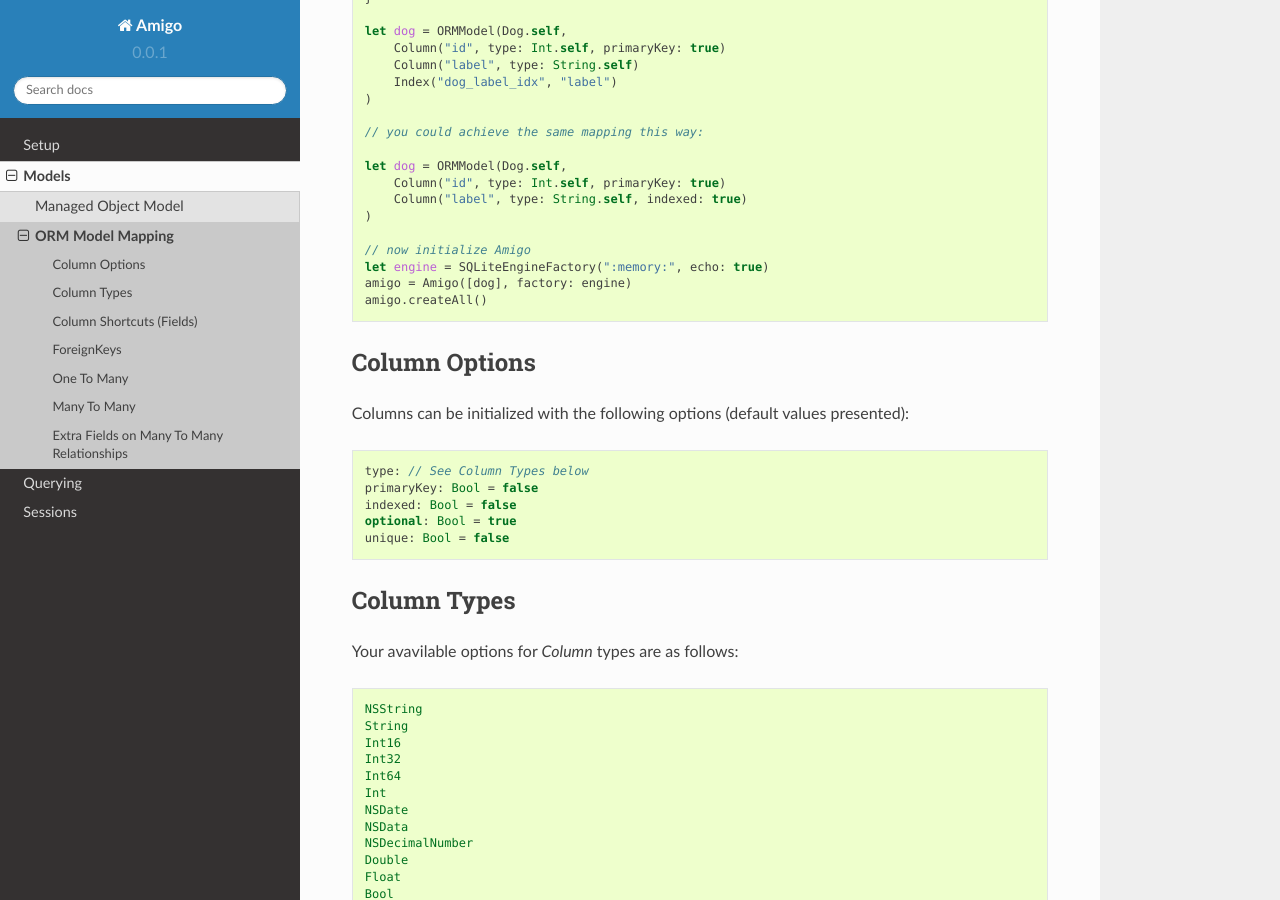
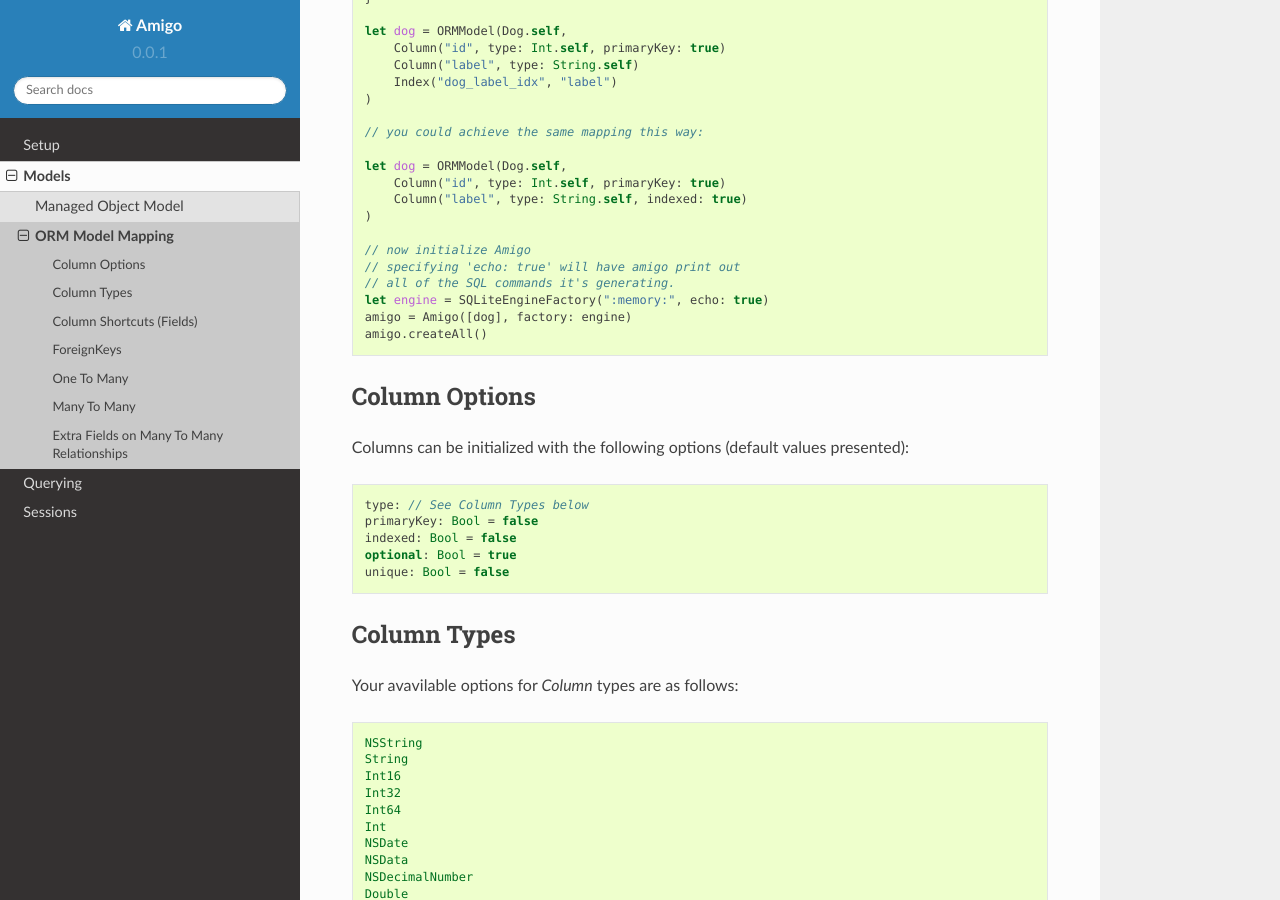
Before and after one commit to blitzagency/amigo-swift, a Sphinx documentation site: the page built from docs/models/orm_models.rst, in a window 1280 px wide and 900 px high, scrolled down 443 px. Built offline with Sphinx 7.4.7 and the Read the Docs theme 2.0.0, drawn with Linux system fonts in a browser that asks for light colours; some of the changed text lies outside the part shown.

Commit message:
adds comment describing echo: true's purpose

```diff
--- a/docs/models/orm_models.rst
+++ b/docs/models/orm_models.rst
@@ -35,6 +35,8 @@
     )
 
     // now initialize Amigo
+    // specifying 'echo: true' will have amigo print out
+    // all of the SQL commands it's generating.
     let engine = SQLiteEngineFactory(":memory:", echo: true)
     amigo = Amigo([dog], factory: engine)
     amigo.createAll()
@@ -137,6 +139,8 @@
     )
 
     // now initialize Amigo
+    // specifying 'echo: true' will have amigo print out
+    // all of the SQL commands it's generating.
     let engine = SQLiteEngineFactory(":memory:", echo: true)
     let amigo = Amigo([myModel], factory: engine)
     amigo.createAll()
@@ -254,6 +258,8 @@
         Column("dog", type: ForeignKey(dog))
     )
 
+    // specifying 'echo: true' will have amigo print out
+    // all of the SQL commands it's generating.
     let engine = SQLiteEngineFactory(":memory:", echo: true)
     amigo = Amigo([dog, person], factory: engine)
     amigo.createAll()
@@ -332,6 +338,8 @@
         Column("label", type: String.self),
     )
 
+    // specifying 'echo: true' will have amigo print out
+    // all of the SQL commands it's generating.
     let engine = SQLiteEngineFactory(":memory:", echo: true)
     amigo = Amigo([parent, child], factory: engine)
     amigo.createAll()
--- a/docs/querying/index.rst
+++ b/docs/querying/index.rst
@@ -117,6 +117,8 @@
         Column("dog", type: ForeignKey(dog))
     )
 
+    // specifying 'echo: true' will have amigo print out
+    // all of the SQL commands it's generating.
     let engine = SQLiteEngineFactory(":memory:", echo: true)
     amigo = Amigo([dog, person], factory: engine)
     amigo.createAll()
@@ -158,6 +160,8 @@
         Column("dog", type: ForeignKey(dog))
     )
 
+    // specifying 'echo: true' will have amigo print out
+    // all of the SQL commands it's generating.
     let engine = SQLiteEngineFactory(":memory:", echo: true)
     amigo = Amigo([dog, person], factory: engine)
     amigo.createAll()
--- a/docs/sessions/index.rst
+++ b/docs/sessions/index.rst
@@ -37,6 +37,8 @@
         Column("dog", type: ForeignKey(dog))
     )
 
+    // specifying 'echo: true' will have amigo print out
+    // all of the SQL commands it's generating.
     let engine = SQLiteEngineFactory(":memory:", echo: true)
     amigo = Amigo([dog, person], factory: engine)
     amigo.createAll()
--- a/docs/setup/engine.rst
+++ b/docs/setup/engine.rst
@@ -19,6 +19,9 @@
     // the default value of false does nothing.
 
     let mom = NSManagedObjectModel(contentsOfURL: url)!
+
+    // specifying 'echo: true' will have amigo print out
+    // all of the SQL commands it's generating.
     let engine = SQLiteEngineFactory(":memory:", echo: true)
     amigo = Amigo(mom, factory: engine)
     amigo.createAll()
--- a/docs/setup/index.rst
+++ b/docs/setup/index.rst
@@ -43,6 +43,8 @@
         )
 
         // now initialize Amigo
+        // specifying 'echo: true' will have amigo print out
+        // all of the SQL commands it's generating.
         let engine = SQLiteEngineFactory(":memory:", echo: true)
         let amigo = Amigo([dog], factory: engine)
         amigo.createAll()
--- a/docs/setup/orm_models.rst
+++ b/docs/setup/orm_models.rst
@@ -35,6 +35,8 @@
     )
 
     // now initialize Amigo
+    // specifying 'echo: true' will have amigo print out
+    // all of the SQL commands it's generating.
     let engine = SQLiteEngineFactory(":memory:", echo: true)
     amigo = Amigo([dog], factory: engine)
     amigo.createAll()
@@ -193,6 +195,8 @@
         Column("dog", type: ForeignKey(dog))
     )
 
+    // specifying 'echo: true' will have amigo print out
+    // all of the SQL commands it's generating.
     let engine = SQLiteEngineFactory(":memory:", echo: true)
     amigo = Amigo([dog, person], factory: engine)
     amigo.createAll()
```
Also changed, not shown: README.md (+7 -0 lines).
